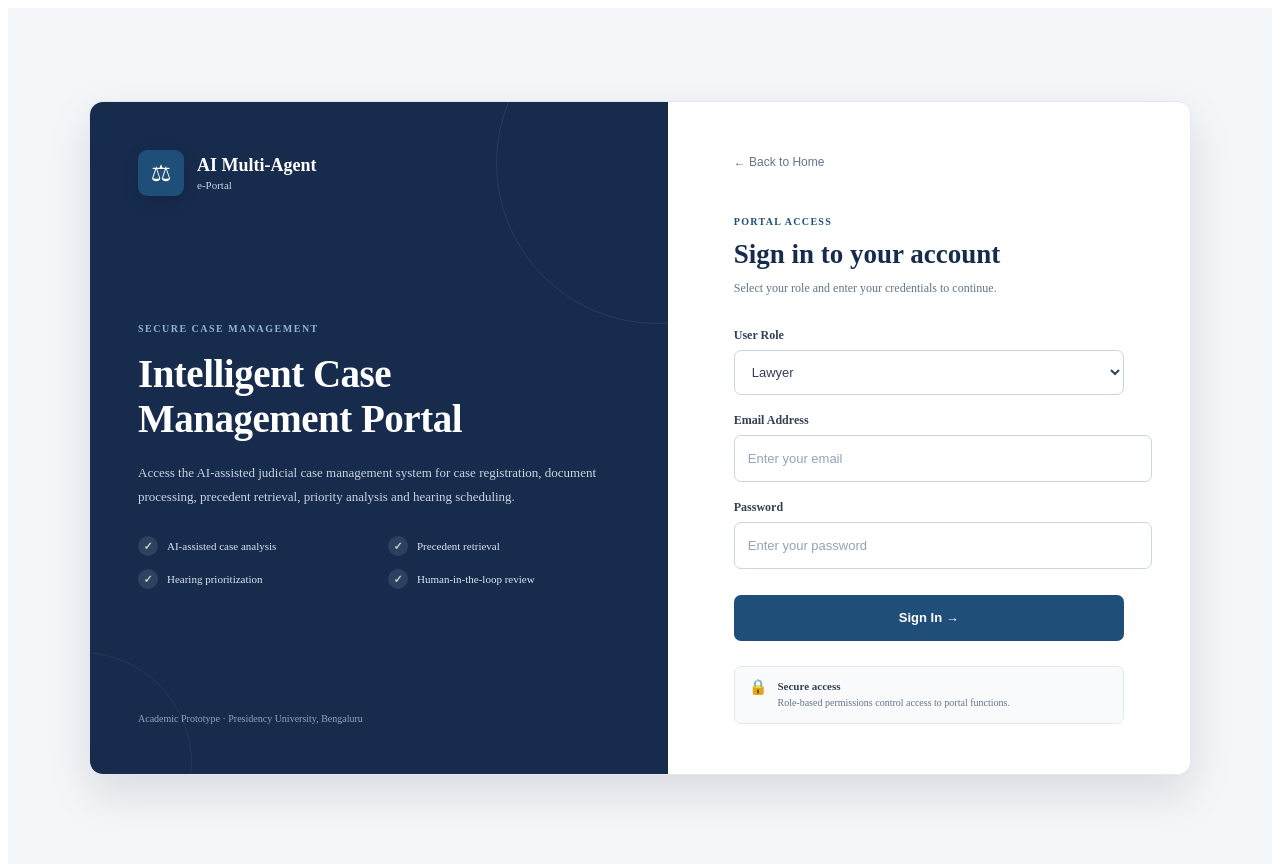
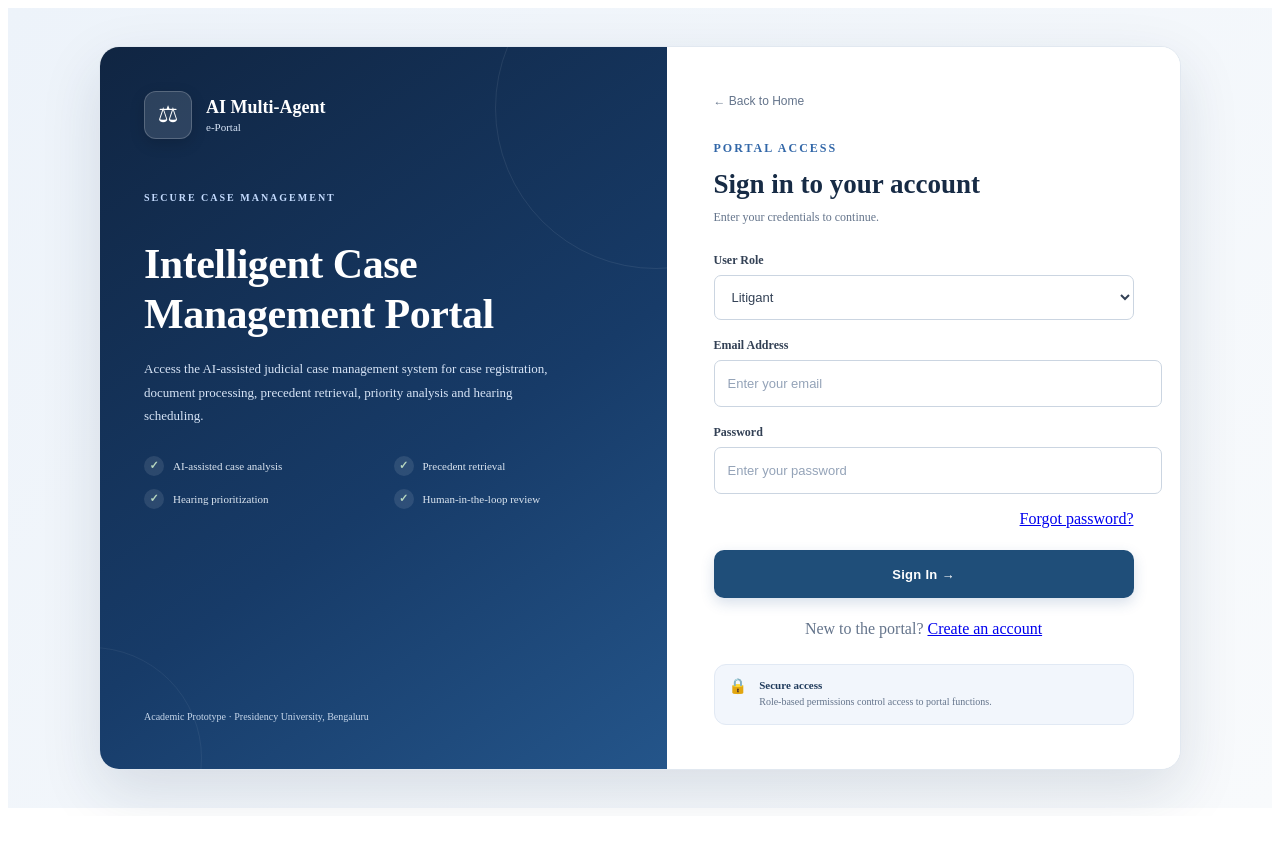
Before and after one commit to bhuvannayak98-prog/AI-Multi-Agent-ePortal-Case-Management, a React (Vite) app: page /login in a window 1280 px wide. Shown: the top 864 px of the page. After the commit the page ends 816 px from the top, so only its background shows below. Built offline with nearby package versions, Linux system fonts and the light colour scheme.

Commit message:
Update login page

```diff
--- a/src/pages/Login.jsx
+++ b/src/pages/Login.jsx
@@ -1,232 +1,396 @@
+
 import { useState } from 'react'
-import { useNavigate } from 'react-router-dom'
+import { Link, useLocation, useNavigate } from 'react-router-dom'
+
+const API_URL = 'http://127.0.0.1:8000'
+
+function getDashboardPath(role) {
+  switch (String(role || '').trim().toLowerCase()) {
+    case 'litigant':
+      return '/litigant'
+    case 'lawyer':
+      return '/lawyer'
+    case 'judge':
+      return '/judge'
+    case 'registrar':
+      return '/registrar'
+    case 'admin':
+      return '/admin'
+    default:
+      return '/login'
+  }
+}
 
 function Login() {
   const navigate = useNavigate()
+  const location = useLocation()
 
-  const [role, setRole] = useState('Lawyer')
+  const [role, setRole] = useState('Litigant')
   const [email, setEmail] = useState('')
   const [password, setPassword] = useState('')
+  const [loading, setLoading] = useState(false)
+  const [error, setError] = useState('')
 
-  const handleLogin = (e) => {
+  const successMessage = location.state?.signupMessage
+
+  const handleLogin = async (e) => {
     e.preventDefault()
+    setError('')
 
-    if (!email || !password) {
-      alert('Please enter email and password')
+    if (!email.trim() || !password) {
+      setError('Please enter email and password.')
       return
     }
 
-    // Store logged-in user information
-    localStorage.setItem('userRole', role)
-    localStorage.setItem('userEmail', email)
-    localStorage.setItem('isLoggedIn', 'true')
+    setLoading(true)
 
-    // Redirect to role-aware dashboard
-    navigate('/dashboard')
+    try {
+      const response = await fetch(`${API_URL}/auth/login`, {
+        method: 'POST',
+        headers: {
+          'Content-Type': 'application/json',
+        },
+        body: JSON.stringify({
+          email: email.trim().toLowerCase(),
+          password,
+        }),
+      })
+
+      const data = await response.json()
+
+      if (!response.ok) {
+        setError(
+          typeof data.detail === 'string'
+            ? data.detail
+            : 'Login failed. Please try again.'
+        )
+        return
+      }
+
+      const user = data.user
+
+      if (!user?.role || !data.access_token) {
+        setError('The server returned incomplete login information.')
+        return
+      }
+
+      // The backend-verified role remains authoritative.
+      const actualRole = String(user.role).trim()
+      const dashboardPath = getDashboardPath(actualRole)
+
+      if (dashboardPath === '/login') {
+        setError('This account has an unsupported role. Contact the administrator.')
+        return
+      }
+
+      localStorage.setItem('accessToken', data.access_token)
+      localStorage.setItem('userRole', actualRole)
+      localStorage.setItem('userEmail', user.email || '')
+      localStorage.setItem('userId', String(user.id))
+      localStorage.setItem('isLoggedIn', 'true')
+
+      navigate(dashboardPath, { replace: true })
+    } catch {
+      setError(
+        'Cannot connect to the server. Make sure the backend is running.'
+      )
+    } finally {
+      setLoading(false)
+    }
   }
 
   return (
-    <div className="login-page">
-
-      <div className="login-container">
-
-        {/* Left Information Panel */}
-        <div className="login-info">
-
-          <div className="login-brand">
-            <div className="login-logo">
+    <div
+      className="login-page"
+      style={{
+        minHeight: '100vh',
+        padding: '24px',
+        boxSizing: 'border-box',
+        background: 'linear-gradient(135deg, #edf3fa, #f8fafc)',
+        display: 'flex',
+        alignItems: 'center',
+        justifyContent: 'center',
+      }}
+    >
+      <div
+        className="login-container"
+        style={{
+          width: '100%',
+          maxWidth: '1080px',
+          margin: '0 auto',
+          borderRadius: '20px',
+          overflow: 'hidden',
+          background: '#ffffff',
+          border: '1px solid #e1e8f0',
+          boxShadow: '0 22px 60px rgba(20, 45, 80, 0.13)',
+        }}
+      >
+        <div
+          className="login-info"
+          style={{
+            background:
+              'linear-gradient(145deg, #102542 0%, #173b68 58%, #24558a 100%)',
+            color: '#f8fafc',
+            padding: 'clamp(26px, 4vw, 44px)',
+            boxSizing: 'border-box',
+          }}
+        >
+          <div
+            className="login-brand"
+            style={{
+              display: 'flex',
+              alignItems: 'center',
+              gap: '14px',
+            }}
+          >
+            <div
+              className="login-logo"
+              style={{
+                background: 'rgba(255,255,255,0.12)',
+                color: '#ffffff',
+                border: '1px solid rgba(255,255,255,0.2)',
+                borderRadius: '12px',
+                display: 'flex',
+                alignItems: 'center',
+                justifyContent: 'center',
+              }}
+            >
               ⚖
             </div>
 
             <div>
-              <h2>AI Multi-Agent</h2>
-              <span>e-Portal</span>
+              <h2 style={{ color: '#ffffff', margin: 0 }}>
+                AI Multi-Agent
+              </h2>
+              <span style={{ color: '#d8e5f7' }}>e-Portal</span>
             </div>
           </div>
 
-          <div className="login-info-content">
-
-            <span className="login-label">
+          <div className="login-info-content" style={{ marginTop: '48px' }}>
+            <span
+              className="login-label"
+              style={{
+                color: '#c5dcff',
+                letterSpacing: '2px',
+                fontWeight: 700,
+              }}
+            >
               SECURE CASE MANAGEMENT
             </span>
 
-            <h1>
+            <h1
+              style={{
+                color: '#ffffff',
+                fontSize: 'clamp(30px, 3.5vw, 42px)',
+                lineHeight: 1.2,
+                margin: '18px 0',
+              }}
+            >
               Intelligent Case
               <br />
               Management Portal
             </h1>
 
-            <p>
-              Access the AI-assisted judicial case
-              management system for case registration,
-              document processing, precedent retrieval,
-              priority analysis and hearing scheduling.
+            <p style={{ color: '#d8e5f7', lineHeight: 1.8, maxWidth: '430px' }}>
+              Access the AI-assisted judicial case management system for case
+              registration, document processing, precedent retrieval, priority
+              analysis and hearing scheduling.
             </p>
 
-            <div className="login-features">
-
-              <div>
-                <span>✓</span>
-                <p>AI-assisted case analysis</p>
-              </div>
-
-              <div>
-                <span>✓</span>
-                <p>Precedent retrieval</p>
-              </div>
-
-              <div>
-                <span>✓</span>
-                <p>Hearing prioritization</p>
-              </div>
-
-              <div>
-                <span>✓</span>
-                <p>Human-in-the-loop review</p>
-              </div>
-
+            <div className="login-features" style={{ marginTop: '28px' }}>
+              <div><span>✓</span><p>AI-assisted case analysis</p></div>
+              <div><span>✓</span><p>Precedent retrieval</p></div>
+              <div><span>✓</span><p>Hearing prioritization</p></div>
+              <div><span>✓</span><p>Human-in-the-loop review</p></div>
             </div>
-
           </div>
 
-          <div className="login-university">
-            Academic Prototype · Presidency University,
-            Bengaluru
+          <div
+            className="login-university"
+            style={{
+              color: '#c7d7eb',
+              marginTop: '44px',
+              lineHeight: 1.6,
+            }}
+          >
+            Academic Prototype · Presidency University, Bengaluru
           </div>
-
         </div>
 
-        {/* Login Form */}
-        <div className="login-form-side">
-
-          <div className="login-form-wrapper">
-
+        <div
+          className="login-form-side"
+          style={{
+            padding: 'clamp(24px, 4vw, 44px)',
+            boxSizing: 'border-box',
+            background: '#ffffff',
+          }}
+        >
+          <div
+            className="login-form-wrapper"
+            style={{ maxWidth: '420px', margin: '0 auto' }}
+          >
             <button
               type="button"
               className="login-back-button"
               onClick={() => navigate('/')}
+              style={{ marginBottom: '30px' }}
             >
               ← Back to Home
             </button>
 
-            <div className="login-form-heading">
+            <div
+              className="login-form-heading"
+              style={{ marginBottom: '26px' }}
+            >
+              <span
+                style={{
+                  color: '#3267a8',
+                  letterSpacing: '2px',
+                  fontWeight: 700,
+                  fontSize: '12px',
+                }}
+              >
+                PORTAL ACCESS
+              </span>
 
-              <span>PORTAL ACCESS</span>
+              <h2 style={{ color: '#172b45', marginTop: '12px' }}>
+                Sign in to your account
+              </h2>
 
-              <h2>Sign in to your account</h2>
-
-              <p>
-                Select your role and enter your credentials
-                to continue.
+              <p style={{ color: '#64748b', lineHeight: 1.6 }}>
+                Enter your credentials to continue.
               </p>
-
             </div>
 
+            {successMessage && (
+              <div
+                role="status"
+                style={{
+                  background: '#ecfdf3',
+                  color: '#166534',
+                  padding: '12px 14px',
+                  border: '1px solid #bbf7d0',
+                  borderRadius: '10px',
+                  marginBottom: '18px',
+                  fontSize: '14px',
+                  lineHeight: 1.5,
+                }}
+              >
+                {successMessage}
+              </div>
+            )}
+
             <form onSubmit={handleLogin}>
-
-              <div className="login-form-group">
-
-                <label>
-                  User Role
-                </label>
-
+              <div className="login-form-group" style={{ marginBottom: '18px' }}>
+                <label htmlFor="login-role">User Role</label>
                 <select
+                  id="login-role"
                   value={role}
-                  onChange={(e) =>
-                    setRole(e.target.value)
-                  }
+                  onChange={(e) => setRole(e.target.value)}
                 >
-                  <option value="Litigant">
-                    Litigant
-                  </option>
-
-                  <option value="Lawyer">
-                    Lawyer
-                  </option>
-
-                  <option value="Judge">
-                    Judge
-                  </option>
-
-                  <option value="Registrar">
-                    Registrar
-                  </option>
-
-                  <option value="Admin">
-                    Admin
-                  </option>
+                  <option value="Litigant">Litigant</option>
+                  <option value="Lawyer">Lawyer</option>
+                  <option value="Judge">Judge</option>
+                  <option value="Registrar">Registrar</option>
+                  <option value="Admin">Admin</option>
                 </select>
-
               </div>
 
-              <div className="login-form-group">
-
-                <label>
-                  Email Address
-                </label>
-
+              <div className="login-form-group" style={{ marginBottom: '18px' }}>
+                <label htmlFor="login-email">Email Address</label>
                 <input
+                  id="login-email"
                   type="email"
                   value={email}
-                  onChange={(e) =>
-                    setEmail(e.target.value)
-                  }
+                  onChange={(e) => setEmail(e.target.value)}
                   placeholder="Enter your email"
                   autoComplete="email"
+                  required
                 />
-
               </div>
 
-              <div className="login-form-group">
-
-                <label>
-                  Password
-                </label>
-
+              <div className="login-form-group" style={{ marginBottom: '16px' }}>
+                <label htmlFor="login-password">Password</label>
                 <input
+                  id="login-password"
                   type="password"
                   value={password}
-                  onChange={(e) =>
-                    setPassword(e.target.value)
-                  }
+                  onChange={(e) => setPassword(e.target.value)}
                   placeholder="Enter your password"
                   autoComplete="current-password"
+                  required
                 />
+              </div>
 
+              <div style={{ textAlign: 'right', marginTop: '8px' }}>
+                <Link to="/forgot-password">Forgot password?</Link>
               </div>
+
+              {error && (
+                <p
+                  role="alert"
+                  style={{
+                    background: '#fef2f2',
+                    color: '#b91c1c',
+                    border: '1px solid #fecaca',
+                    borderRadius: '9px',
+                    padding: '11px 12px',
+                    marginTop: '16px',
+                    fontSize: '13px',
+                    lineHeight: 1.5,
+                  }}
+                >
+                  {error}
+                </p>
+              )}
 
               <button
                 type="submit"
                 className="login-submit-button"
+                disabled={loading}
+                style={{
+                  width: '100%',
+                  minHeight: '48px',
+                  marginTop: '22px',
+                  borderRadius: '10px',
+                  fontWeight: 700,
+                  letterSpacing: '0.3px',
+                  boxShadow: '0 5px 14px rgba(35, 76, 137, 0.18)',
+                  cursor: loading ? 'wait' : 'pointer',
+                }}
               >
-                Sign In →
+                {loading ? 'Signing in...' : 'Sign In →'}
               </button>
-
             </form>
 
-            <div className="login-security-note">
+            <p style={{ textAlign: 'center', marginTop: '22px', color: '#64748b' }}>
+              New to the portal? <Link to="/signup">Create an account</Link>
+            </p>
 
+            <div
+              className="login-security-note"
+              style={{
+                background: '#f2f6fc',
+                border: '1px solid #e1e9f4',
+                borderRadius: '12px',
+                padding: '14px',
+                marginTop: '26px',
+                display: 'flex',
+                alignItems: 'flex-start',
+                gap: '12px',
+              }}
+            >
               <span>🔒</span>
-
               <div>
-                <strong>
-                  Secure access
-                </strong>
-
-                <p>
-                  Role-based permissions control access
-                  to portal functions.
+                <strong style={{ color: '#203b5c' }}>Secure access</strong>
+                <p style={{ color: '#64748b', lineHeight: 1.6, marginBottom: 0 }}>
+                  Role-based permissions control access to portal functions.
                 </p>
               </div>
-
             </div>
-
           </div>
-
         </div>
-
       </div>
-
     </div>
   )
 }
```
